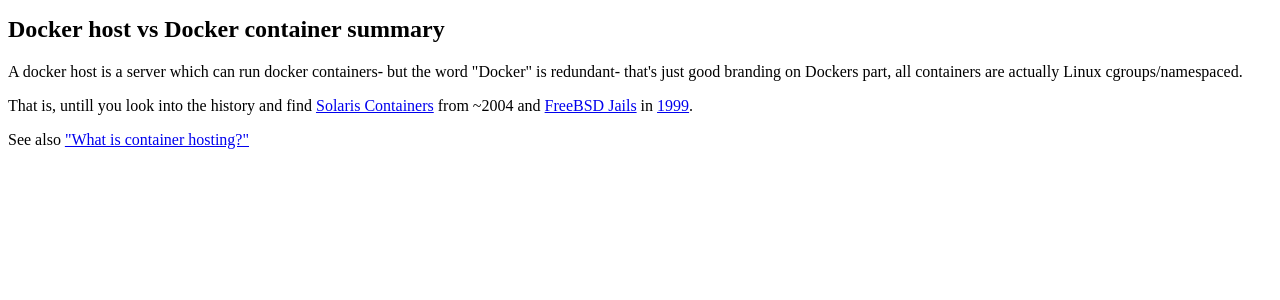
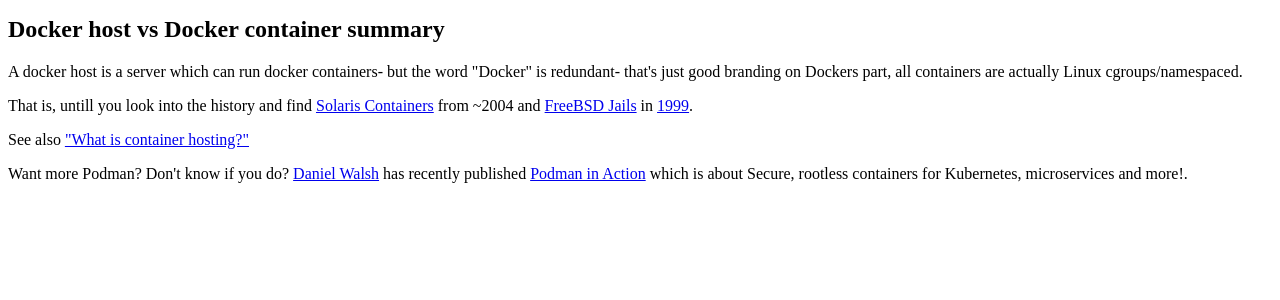
Before and after one commit to KarmaComputing/container-hosting, a Flask app: template templates/what-is-the-difference-between-docker-docker-host-and-docker-container.html in a window 1280 px wide. Shown: the part 224-524 px from the top of the page. Run offline with Flask 2, Linux system fonts and the light colour scheme; the template is opened without the code that fills it, so the values that code supplies are empty.

Commit message:
Update what-is-the-difference-between-docker-docker-host-and-docker-container.html

```diff
--- a/templates/what-is-the-difference-between-docker-docker-host-and-docker-container.html
+++ b/templates/what-is-the-difference-between-docker-docker-host-and-docker-container.html
@@ -25,7 +25,10 @@
   <p>That is, untill you look into the history and find <a href="https://en.wikipedia.org/wiki/Solaris_Containers">Solaris Containers</a> from ~2004 and <a href="https://docs.freebsd.org/en/books/handbook/jails/">FreeBSD Jails</a> in <a href="https://en.wikipedia.org/wiki/FreeBSD_jail">1999</a>.
 
   <p>See also <a href="/what-is-container-hosting">"What is container hosting?"</a></p>
-
+  <p>Want more Podman? Don't know if you do?
+    <a href="https://twitter.com/rhatdan">Daniel Walsh</a> has recently published
+    <a href="https://twitter.com/rhatdan/status/1611381457389232128">Podman in Action</a>
+    which is about Secure, rootless containers for Kubernetes, microservices and more!.
   </body>
 
 </html>
```
